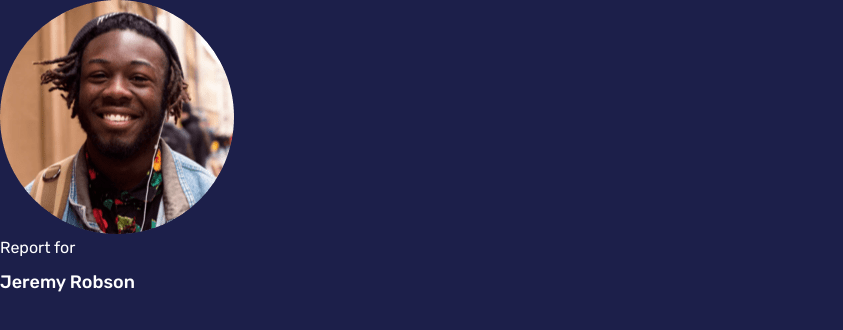
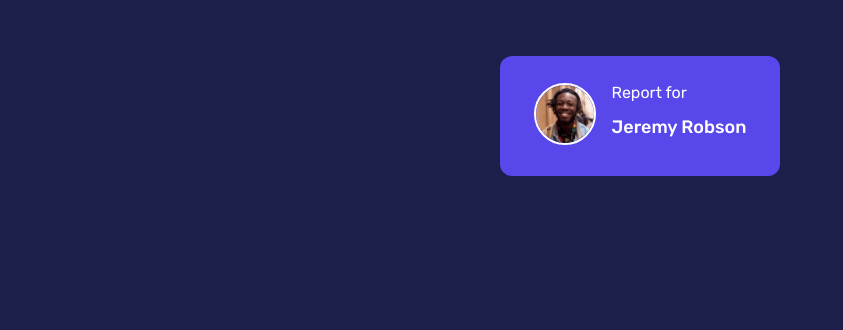
Before and after one commit to Pleopleq/time-tracking-dashboard-main, a Vue app in the folder time-tracking-dashboard/: page / in a window 1280 px wide. Shown: the top 330 px of the page, without its empty margins (0-843 px from the left). Built offline with nearby package versions, Linux system fonts and the light colour scheme.

Commit message:
Add styles for UserProfile, UserAvatar and main container

```diff
--- a/time-tracking-dashboard/src/App.vue
+++ b/time-tracking-dashboard/src/App.vue
@@ -23,4 +23,11 @@ export default {
 
 <style>
 @import "./assets/styles/styles.css";
+
+.main__container {
+  display: grid;
+  grid-column: 320px;
+  justify-content: center;
+  align-content: center;
+}
 </style>
--- a/time-tracking-dashboard/src/components/UserAvatar.vue
+++ b/time-tracking-dashboard/src/components/UserAvatar.vue
@@ -12,4 +12,16 @@
 export default {};
 </script>
 
-<style></style>
+<style>
+img {
+  width: 100%;
+  min-width: 32px;
+  max-width: 62px;
+  border: 2px solid white;
+  border-radius: 100%;
+}
+
+.userAvatar__container {
+  margin-right: 1rem;
+}
+</style>
--- a/time-tracking-dashboard/src/components/UserProfile.vue
+++ b/time-tracking-dashboard/src/components/UserProfile.vue
@@ -8,4 +8,16 @@
 export default {};
 </script>
 
-<style></style>
+<style>
+.userProfile__container {
+  display: flex;
+  justify-content: center;
+  align-items: center;
+  margin-top: 3.5rem;
+  width: 280px;
+  height: 120px;
+  max-width: 320px;
+  background-color: var(--blue);
+  border-radius: 12px;
+}
+</style>
```
